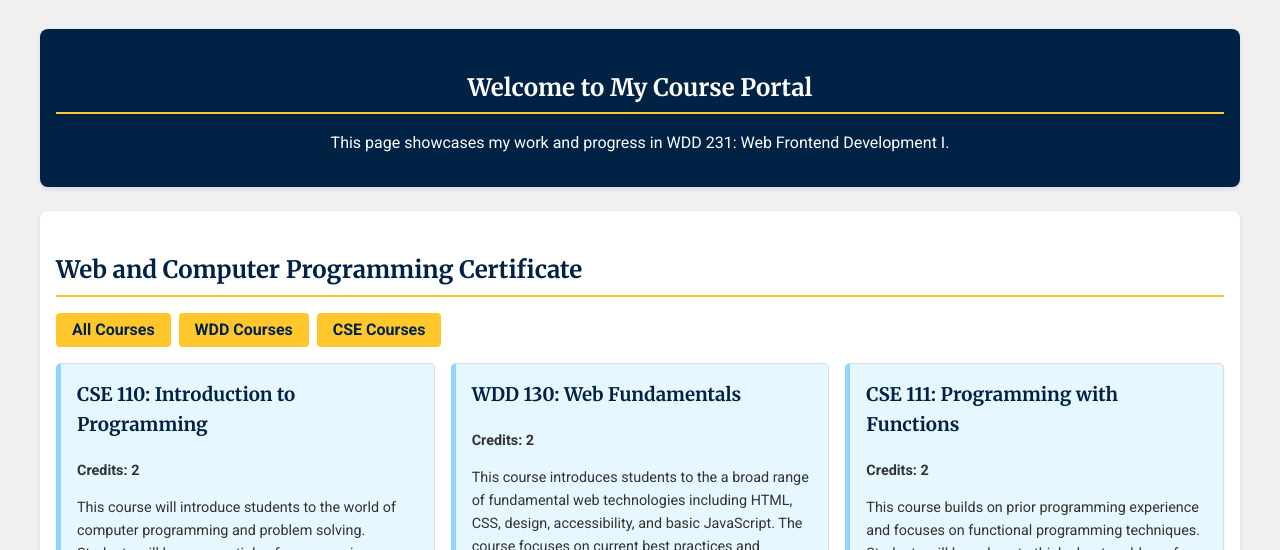
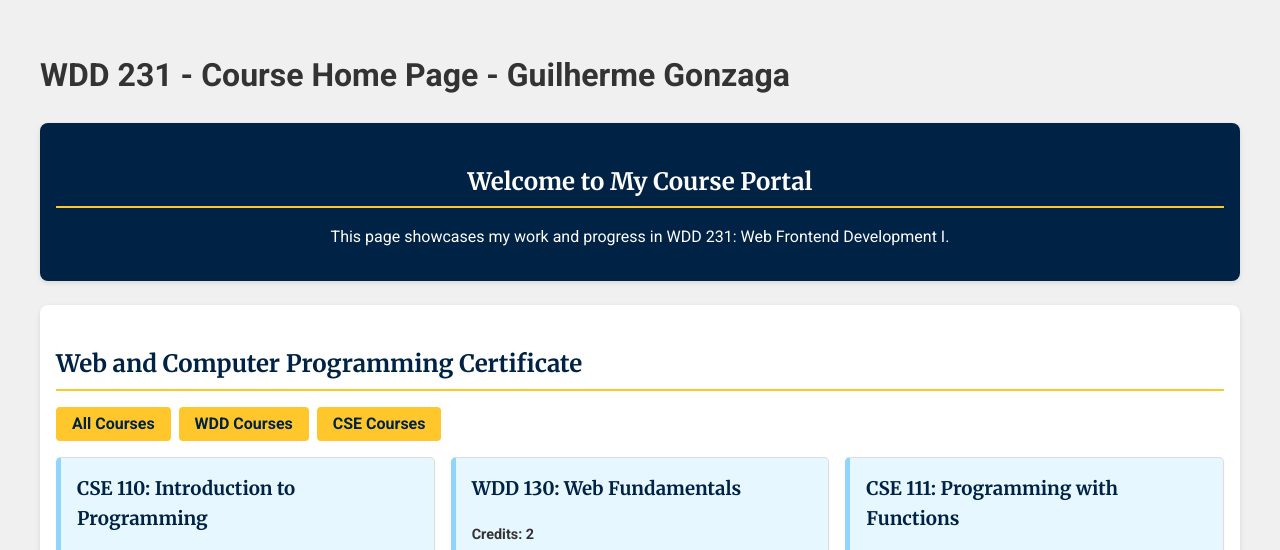
Before and after one commit to guimargonz/wdd231, a plain HTML site: page index.html in a window 1280 px wide. Shown: the part 177-727 px from the top of the page. Drawn offline with Linux system fonts and the light colour scheme.

Commit message:
h1 in main

```diff
--- a/index.html
+++ b/index.html
@@ -43,6 +43,7 @@
     </nav>
 
     <main>
+        <h1>WDD 231 - Course Home Page - Guilherme Gonzaga</h1>
         <section id="hero">
              <h2>Welcome to My Course Portal</h2>
              <p>This page showcases my work and progress in WDD 231: Web Frontend Development I.</p>
```
